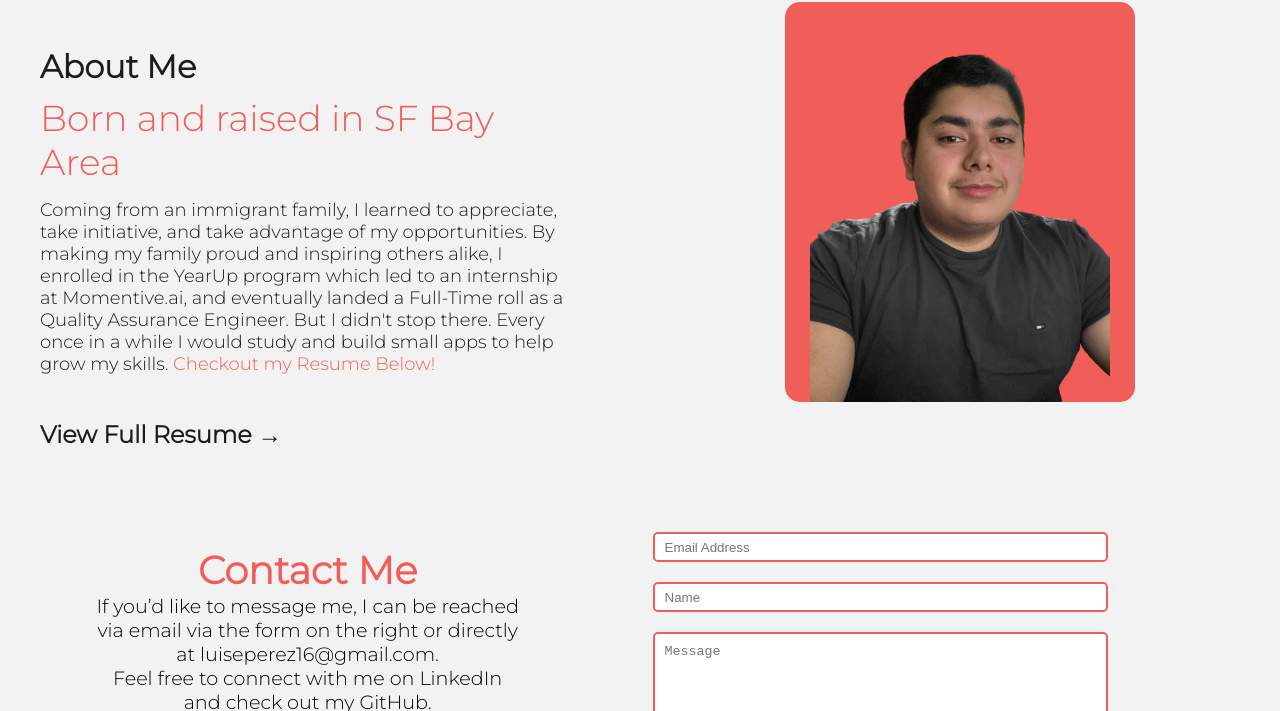
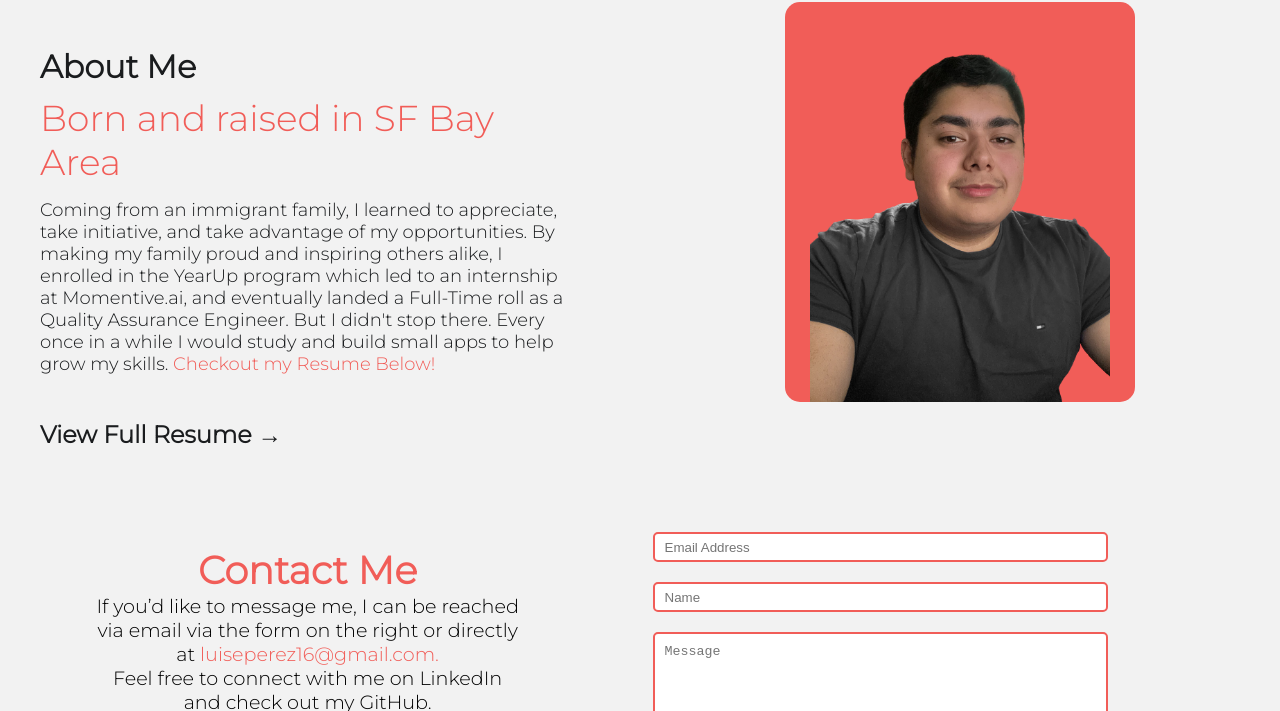
Before and after one commit to LuisP-coder/PortfolioV2, a plain HTML site: page index.html in a window 1280 px wide. Shown: the part 2328-3039 px from the top of the page. Drawn offline with Linux system fonts and the light colour scheme.

Commit message:
Update index.html

```diff
--- a/index.html
+++ b/index.html
@@ -145,7 +145,7 @@
                     <h1>Contact Me</h1>
                     <p>
                         If you’d like to message me, I can be reached via email via the form on the right or directly
-                        at luiseperez16@gmail.com. <br>Feel free to connect with me on LinkedIn and check out my GitHub.
+                        at <span class="special">luiseperez16@gmail.com.</span> <br>Feel free to connect with me on LinkedIn and check out my GitHub.
                     </p>
 
                     <ul class="network">
```
